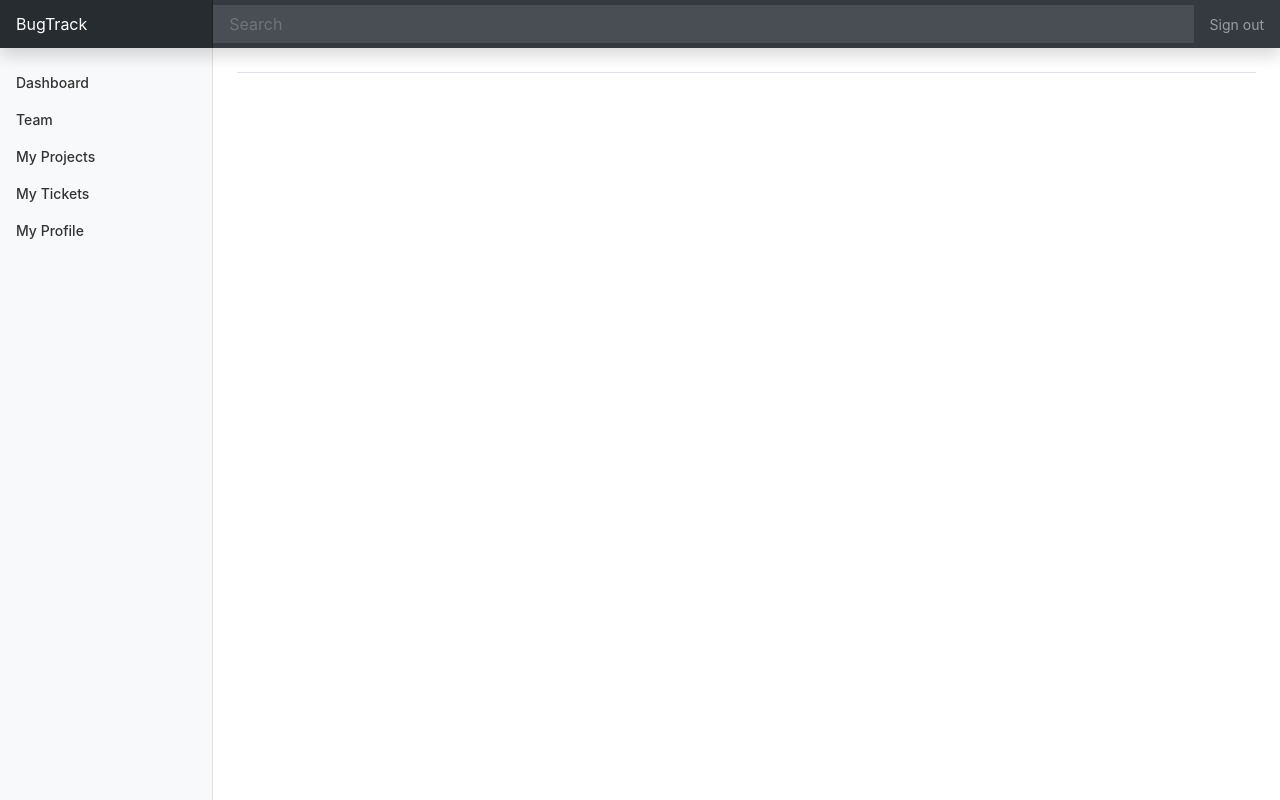
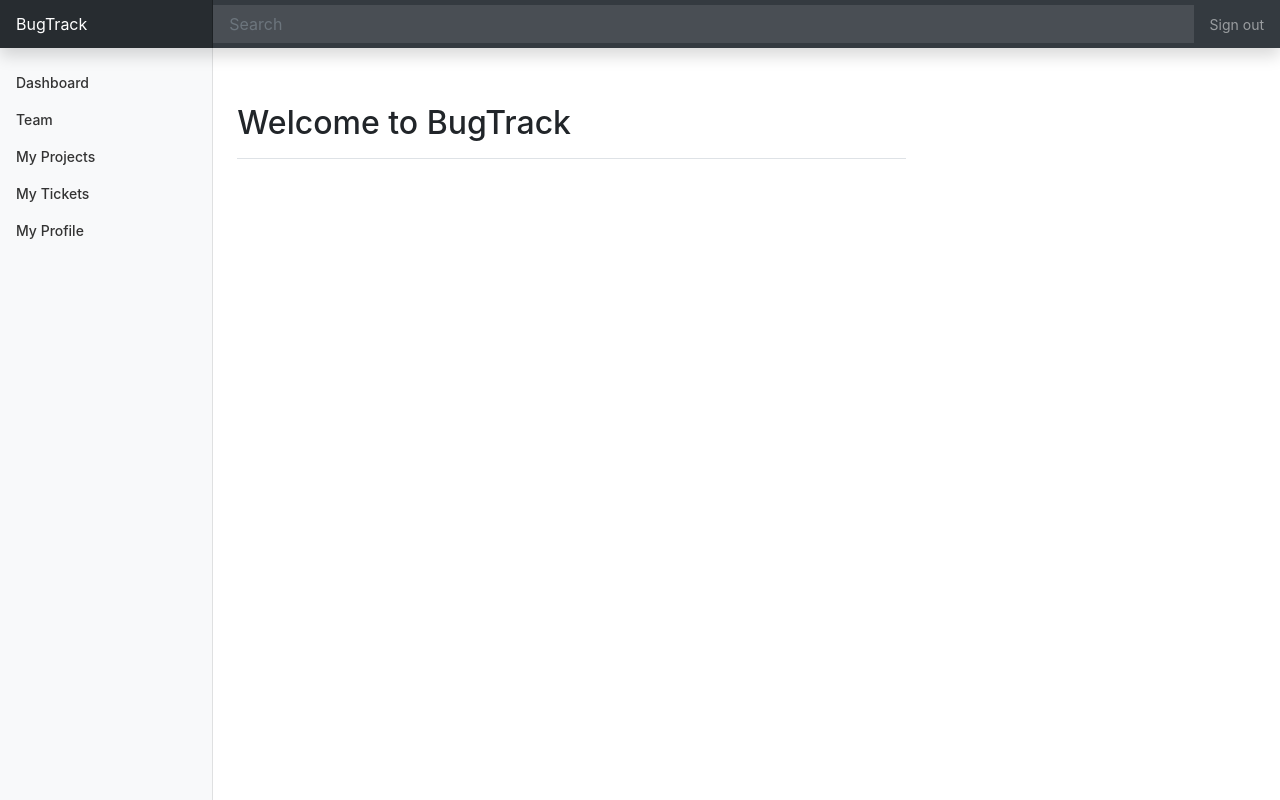
Before and after one commit to dhaliwalk/BugTrack, a Django app: page / in a window 1280 px wide. Run offline with Django 3.2, Linux system fonts and the light colour scheme; the visitor is signed in with stand-in values (Sample User, id 1); parts of the project's set-up code (start-up, migrations or seed data) failed here and were passed over; some libraries are stand-ins or nearby versions.

Commit message:
Basic template changes

```diff
--- a/main/templates/main/base.html
+++ b/main/templates/main/base.html
@@ -102,7 +102,7 @@
     </nav>
 
     <main role="main" class="col-md-9 ml-sm-auto col-lg-10 px-md-4">
-      <div class="d-flex justify-content-between flex-wrap flex-md-nowrap align-items-center pt-3 pb-2 mb-3 border-bottom">
+      <div class="d-flex justify-content-between flex-wrap flex-md-nowrap align-items-center pt-3 pb-2 mb-3">
       </div>
       <div class="row">
         <div class="col-md-8">
--- /dev/null
+++ b/main/templates/main/dashboard.html
@@ -0,0 +1,6 @@
+{% extends "main/base.html" %}
+{% block content %}
+	<div class="d-flex justify-content-between flex-wrap flex-md-nowrap align-items-center pt-3 pb-2 mb-3 border-bottom">
+        <h1 class="h2">Welcome to BugTrack</h1>
+    </div>
+{% endblock content %}
--- a/main/views.py
+++ b/main/views.py
@@ -4,6 +4,6 @@ from users.views import register
 Group = Team.objects.get(name='cool').members.all()
 def home(request):
 	if request.user.is_authenticated:
-		return render(request, 'main/base.html')
+		return render(request, 'main/dashboard.html')
 	else:
 		return register(request)
```
